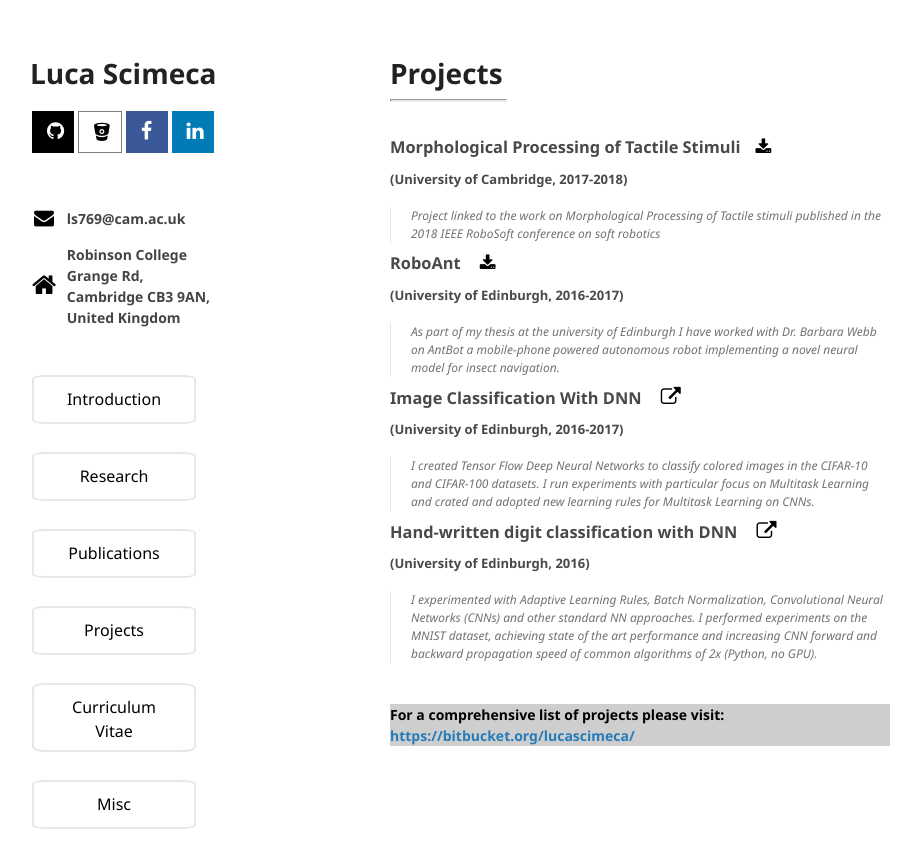
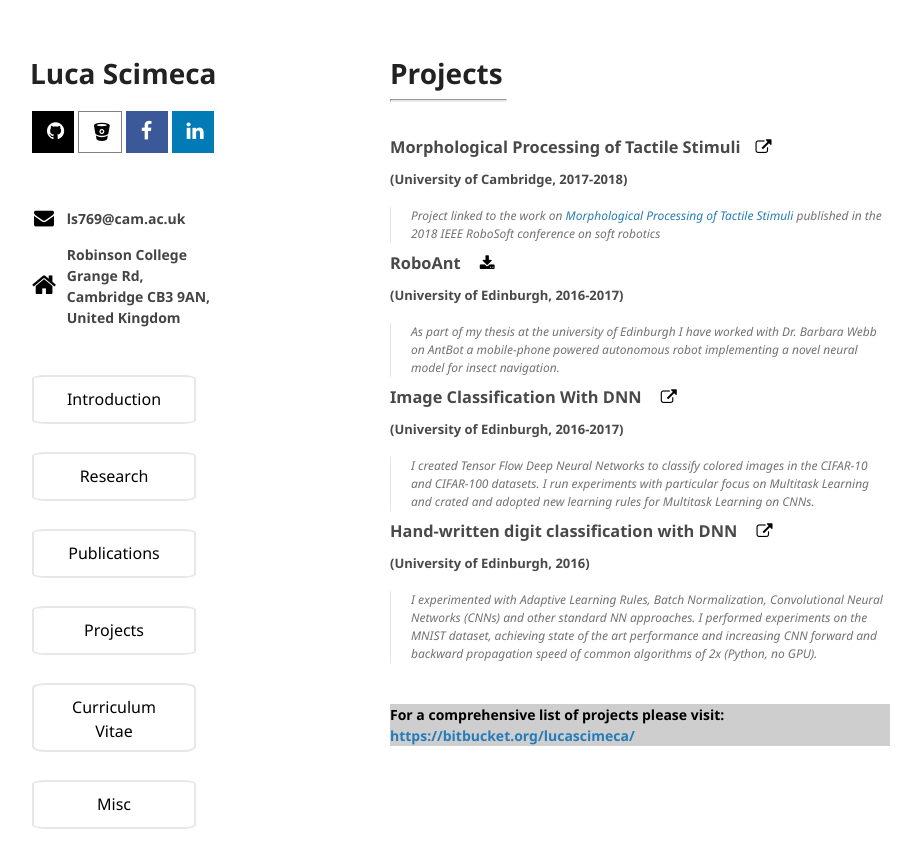
Before and after one commit to lucascimeca/lucascimeca.github.io, a Jekyll site: the page built from projects.md, in a window 1280 px wide. Shown: the top 868 px of the page, without its empty margins (180-1101 px from the left). Built offline with Jekyll 4.4.1, drawn with Linux system fonts in a browser that asks for light colours; nearby versions of some CDN libraries; the repository's description, which GitHub fills in, is left out; our own code applies the rules of GitHub Pages for plain Markdown files; part of the change alters nothing that is shown.

Commit message:
Update projects.md

```diff
--- a/projects.md
+++ b/projects.md
@@ -6,19 +6,19 @@ layout: default
 <hr style="width: 115px">
 
 
-### [](#MorphProc) Morphological Processing of Tactile Stimuli<a href="https://bitbucket.org/lucascimeca/morphological_processing/src/master/" class="fa fa-download" style="font-size: 17px"></a><br/><font size="2px">(University of Cambridge, 2017-2018)</font>
+### [](#MorphProc) Morphological Processing of Tactile Stimuli<a href="https://bitbucket.org/lucascimeca/morphological_processing/src/master/" class="fa fa-external-link" style="font-size: 16px" target="_blank"></a><br/><font size="2px">(University of Cambridge, 2017-2018)</font>
 
-> <div style="font-style: italic; font-size: 12px">Project linked to the work on Morphological Processing of Tactile stimuli published in the 2018 IEEE RoboSoft conference on soft robotics </div>
+> <div style="font-style: italic; font-size: 12px">Project linked to the work on <a href="https://lucascimeca.github.io/publications#morph2018">Morphological Processing of Tactile Stimuli </a> published in the 2018 IEEE RoboSoft conference on soft robotics </div>
 
-### [](#RoboAnt) RoboAnt <a href="https://bitbucket.org/lucascimeca/antbot-a-biologically-inspired-approach-to-path-integration/raw/90d120d07c7fc6221d4ef454e8d6abab17988a72/Luca_Scimeca_AntBot.pdf" class="fa fa-download" style="font-size: 17px"></a><br/><font size="2px">(University of Edinburgh, 2016-2017)</font>
+### [](#RoboAnt) RoboAnt <a href="https://bitbucket.org/lucascimeca/antbot-a-biologically-inspired-approach-to-path-integration/raw/90d120d07c7fc6221d4ef454e8d6abab17988a72/Luca_Scimeca_AntBot.pdf" class="fa fa-download" style="font-size: 16px"></a><br/><font size="2px">(University of Edinburgh, 2016-2017)</font>
 
 > <div style="font-style: italic; font-size: 12px">As part of my thesis at the university of Edinburgh I have worked with Dr. Barbara Webb on AntBot a mobile-phone powered autonomous robot implementing a novel neural model for insect navigation.</div>
 
-### [](#DNN) Image Classification With  DNN <a href="https://bitbucket.org/lucascimeca/deep-neural-networks-cifar-10-cifar-100-datasets?lipi=urn%3Ali%3Apage%3Ad_flagship3_profile_view_base%3BGUJg49LJSNqF2TBvYYXHiQ%3D%3D" class="fa fa-external-link" style="font-size: 20px" target="_blank"></a><br/><font size="2px">(University of Edinburgh, 2016-2017)</font>
+### [](#DNN) Image Classification With  DNN <a href="https://bitbucket.org/lucascimeca/deep-neural-networks-cifar-10-cifar-100-datasets?lipi=urn%3Ali%3Apage%3Ad_flagship3_profile_view_base%3BGUJg49LJSNqF2TBvYYXHiQ%3D%3D" class="fa fa-external-link" style="font-size: 16px" target="_blank"></a><br/><font size="2px">(University of Edinburgh, 2016-2017)</font>
 
 > <div style="font-style: italic; font-size: 12px">I created Tensor Flow Deep Neural Networks to classify colored images in the CIFAR-10 and CIFAR-100 datasets. I run experiments with particular focus on Multitask Learning and crated and adopted new learning rules for Multitask Learning on CNNs.</div>
 
-### [](#DNN-mnist) Hand-written digit classification with DNN <a href="https://bitbucket.org/lucascimeca/deep-neural-networks-mnist-dataset?lipi=urn%3Ali%3Apage%3Ad_flagship3_profile_view_base%3BGUJg49LJSNqF2TBvYYXHiQ%3D%3D" class="fa fa-external-link" style="font-size: 20px" target="_blank"></a><br/><font size="2px">(University of Edinburgh, 2016)</font>
+### [](#DNN-mnist) Hand-written digit classification with DNN <a href="https://bitbucket.org/lucascimeca/deep-neural-networks-mnist-dataset?lipi=urn%3Ali%3Apage%3Ad_flagship3_profile_view_base%3BGUJg49LJSNqF2TBvYYXHiQ%3D%3D" class="fa fa-external-link" style="font-size: 16px" target="_blank"></a><br/><font size="2px">(University of Edinburgh, 2016)</font>
 
 > <div style="font-style: italic; font-size: 12px">I experimented with Adaptive Learning Rules, Batch Normalization, Convolutional Neural Networks (CNNs) and other standard NN approaches. I performed experiments on the MNIST dataset, achieving state of the art performance and increasing CNN forward and backward propagation speed of common algorithms of 2x (Python, no GPU).<div style="font-style: italic">
 
```
